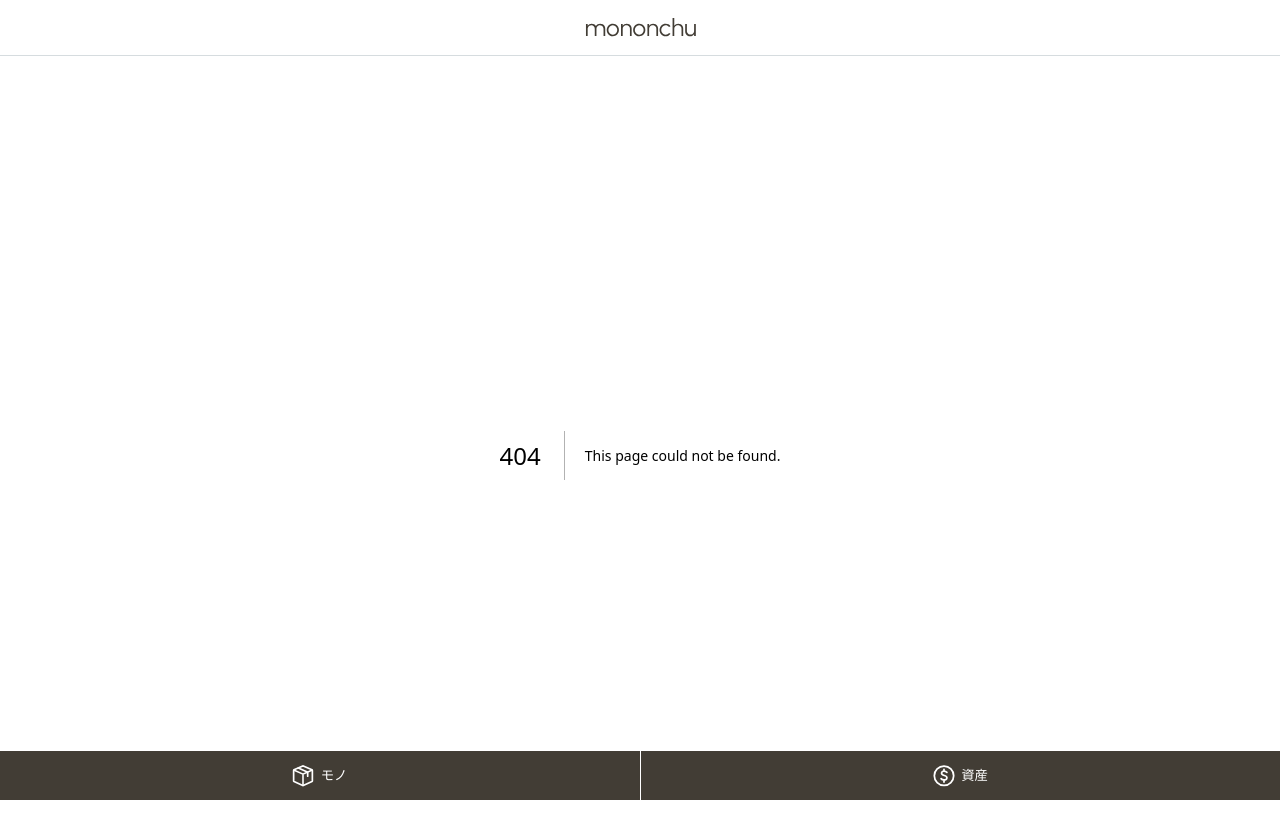
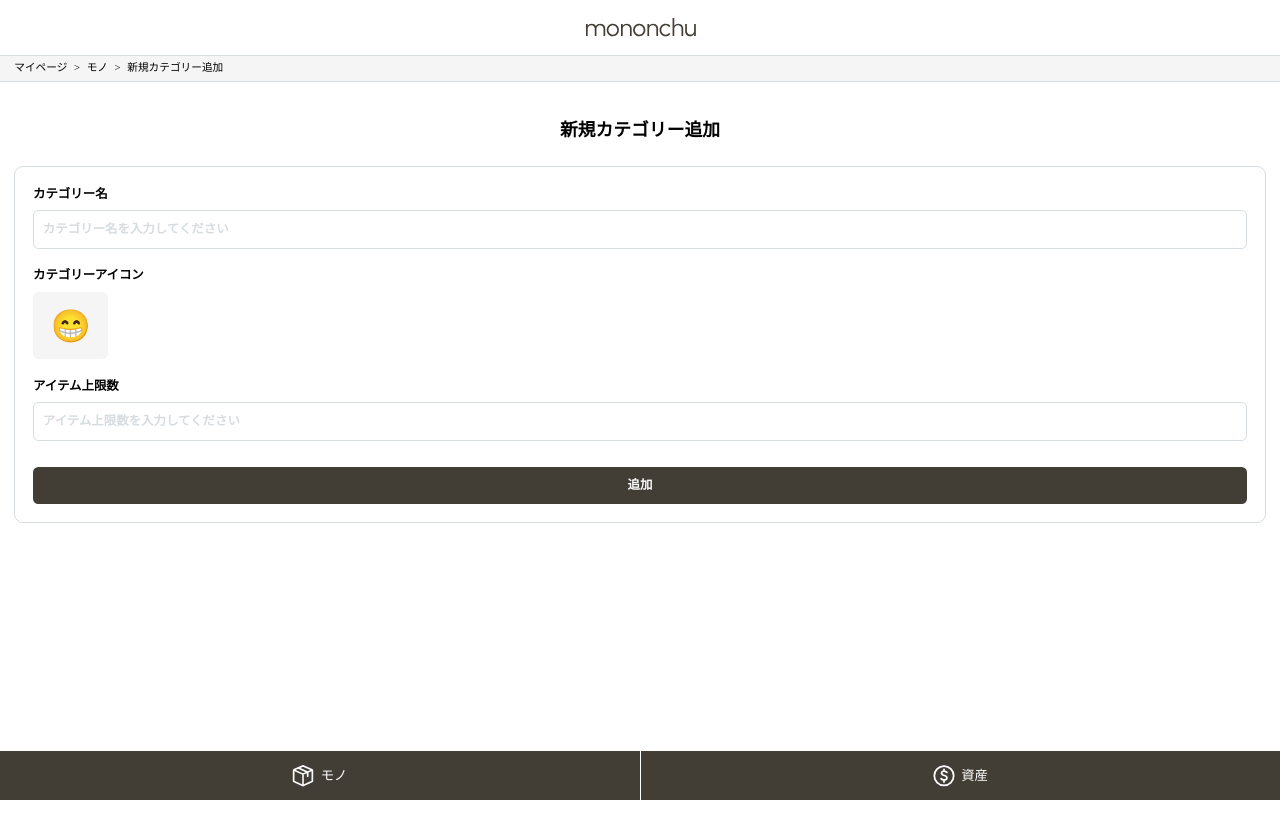
Before and after one commit to komosyu4649/mononchu_frontend, a Next.js app: page /stuff/new in a window 1280 px wide. Before the commit this address had no page. Shown: the top 838 px of the page. After the commit the page ends 800 px from the top, so only its background shows below. Built offline with nearby package versions, Linux system fonts and the light colour scheme.

Commit message:
stuff/new

```diff
--- /dev/null
+++ b/src/app/stuff/new/page.tsx
@@ -0,0 +1,51 @@
+import Breadcrumb from '@/components/Breadcrumb'
+import Button from '@/components/Button'
+import Input from '@/components/Input'
+import React from 'react'
+
+export default function page() {
+  return (
+    <>
+      <Breadcrumb
+        crumbs={[
+          {
+            name: 'マイページ',
+            url: '/mypage',
+          },
+          {
+            name: 'モノ',
+            url: '/stuff',
+          },
+          {
+            name: '新規カテゴリー追加',
+            url: '/stuff/new',
+          },
+        ]}
+      />
+      <main className='w-defaultWidth m-auto mt-16'>
+        <h1 className='text-defaultTitle text-center mb-10'>新規カテゴリー追加</h1>
+        <form action='' className='p-8 border border-line rounded-xl'>
+          <div className='flex flex-col gap-8 mb-12'>
+            <Input
+              id='cat-name'
+              label='カテゴリー名'
+              placeholder='カテゴリー名を入力してください'
+            />
+            <label htmlFor='' className='flex flex-col gap-3'>
+              <span className='text-[1.4rem] font-bold'>カテゴリーアイコン</span>
+              <button className='inline-block w-fit p-8 text-[3.6rem] leading-none bg-gray rounded-md'>
+                &#128513;
+              </button>
+            </label>
+            <Input
+              id='cat-limit'
+              label='アイテム上限数'
+              placeholder='アイテム上限数を入力してください'
+            />
+          </div>
+          <Button>追加</Button>
+        </form>
+      </main>
+    </>
+  )
+}
--- a/src/app/stuff/page.tsx
+++ b/src/app/stuff/page.tsx
@@ -28,7 +28,7 @@ export default function Stuff() {
                         <CategoryCard />
                     </li>
                 </ul>
-                <Button>
+                <Button href="/stuff/new">
                     カテゴリーを追加
                 </Button>
             </div>
--- /dev/null
+++ b/src/components/Input.tsx
@@ -0,0 +1,23 @@
+import React from 'react'
+
+type Props = {
+  id: string
+  label: string
+  placeholder: string
+}
+
+const Input = ({ id, label, placeholder }: Props) => {
+  return (
+    <label htmlFor={id} className='flex flex-col gap-3'>
+      <span className='text-[1.4rem] font-bold'>{label}</span>
+      <input
+        id={id}
+        type='text'
+        placeholder={placeholder}
+        className='p-4 text-[1.4rem] font-bold border border-line rounded-md placeholder:text-line'
+      />
+    </label>
+  )
+}
+
+export default Input
--- a/src/components/stuff/CategoryCard.tsx
+++ b/src/components/stuff/CategoryCard.tsx
@@ -6,7 +6,7 @@ import Label from '../Label'
 const CategoryCard = () => {
   return (
     <Link
-      href="/stuff/category"
+      href="/stuff/detail"
       className='flex flex-col items-center gap-4 p-4 border border-line rounded-lg overflow-hidden'>
         <span className={`w-fit px-4 py-2 text-[1rem] font-bold bg-gray rounded-sm ${urbanist.className}`}>
           No.1
```
Also changed, not shown: 1 other file (tests, documents, lock files or other folders).
